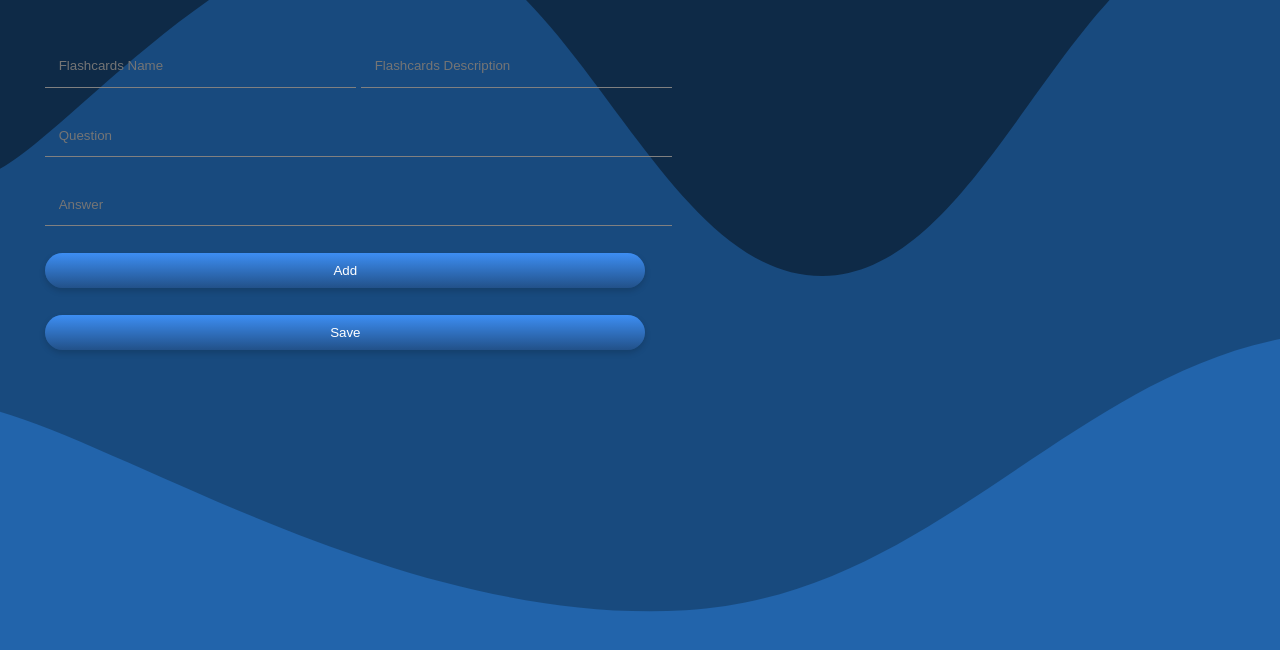
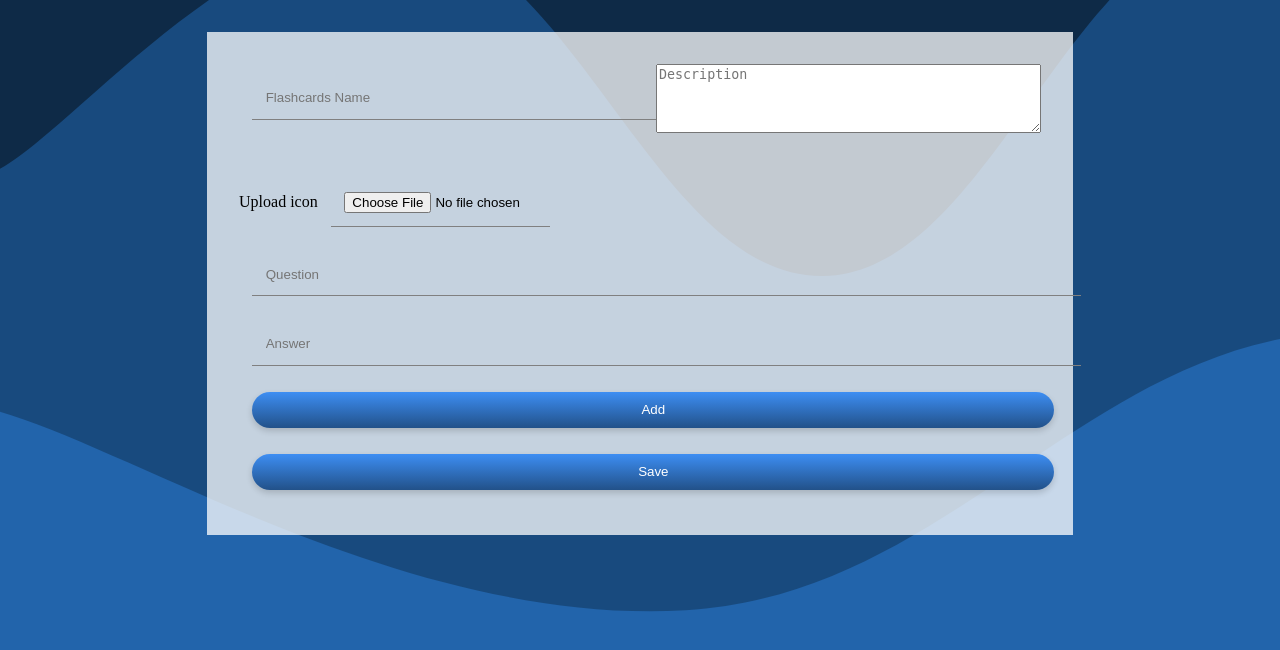
Before and after one commit to korbecki/flashcards, a PHP site: page /frontend/views/add_flashcards.php in a window 1280 px wide. Shown: the part 114-764 px from the top of the page. Run offline with PHP 8.4, Linux system fonts and the light colour scheme.

Commit message:
Add file save

```diff
--- a/frontend/style/add_flashcards.css
+++ b/frontend/style/add_flashcards.css
@@ -2,6 +2,7 @@ html {
     width: 100%;
     height: 100%;
 }
+
 
 body {
     margin: 0;
@@ -11,24 +12,27 @@ body {
     background-size: cover;
 }
 
-header{
+header {
     display: inline-flex;
     justify-content: start;
 }
-header>ul{
+
+header > ul {
     padding: 0;
     margin: 0;
     width: 20%;
 }
-header li{
+
+header li {
     padding: 0;
     margin: 0;
 }
 
-main{
-    width: 100% ;
+main {
+    width: 100%;
 }
-#base-container{
+
+#base-container {
     width: 100%;
 }
 
@@ -63,7 +67,8 @@ input {
     margin: 1em;
     width: 50%;
 }
-.base-container{
+
+.base-container {
     display: flex;
     align-items: center;
     justify-content: flex-start;
@@ -71,35 +76,35 @@ input {
 
 }
 
-
-
 nav > img {
     width: 90%;
     margin: 2em auto;
 }
 
-main{
+main {
     display: flex;
     flex-direction: column;
     height: 100vh;
+
 }
 
-a{
+a {
     text-decoration: none;
     display: inline-block;
     line-height: 2em;
 }
 
-header{
+header {
     display: flex;
     justify-content: space-between;
     padding: 1em 2em;
-    border-bottom: 1px solid gray;/
+    border-bottom: 1px solid gray;
+
 }
 
 .add-project {
-    background: #2E6CD3 0% 0% no-repeat padding-box;
-    box-shadow: 0px 3px 6px #00000029;
+    background: #2E6CD3 0 0 no-repeat padding-box;
+    box-shadow: 0 3px 6px #00000029;
     border-radius: 1.5em;
     color: white;
     letter-spacing: 0.1em;
@@ -107,7 +112,7 @@ header{
     width: 20%;
 }
 
-.add-project>i {
+.add-project > i {
     padding: 1em 1em;
 }
 
@@ -115,7 +120,7 @@ header{
     width: 40%;
 }
 
-.search-bar>form>input {
+.search-bar > form > input {
     background: #FFFFFF 0% 0% no-repeat padding-box;
     box-shadow: 0px 3px 6px #00000029;
     border: 1px solid #707070;
@@ -133,21 +138,29 @@ li i {
 }
 
 section {
-    display: grid;
-    grid-template-columns: repeat(4, 1fr);
-    grid-gap: 2em;
+    /*display: grid;*/
+    /*grid-template-columns: repeat(4, 1fr);*/
+    /*grid-gap: 2em;*/
+    display: flex;
+    flex-direction: inherit;
+    justify-content: center;
+    align-items: center;
     padding: 2em;
-    overflow: auto;
+    margin-top: 2em;
+    margin-left: auto;
+    margin-right: auto;
+    /*overflow: auto;*/
+    background: rgba(255, 255, 255, .75) 0 0 no-repeat padding-box
 }
 
-.flashcards>div>img {
+.flashcards > div > img {
     height: 50%;
     width: 100%;
     object-fit: cover;
     border-radius: 1em 1em 0 0;
 }
 
-.flashcards>div>div {
+.flashcards > div > div {
     height: 50%;
     margin: 1em;
     color: #2699FB;
@@ -156,7 +169,7 @@ section {
     justify-content: space-around;
 }
 
-.flashcards>div {
+.flashcards > div {
     border: 1px solid gray;
     border-radius: 1em 1em 0 0;
     height: 400px;
@@ -180,32 +193,27 @@ section {
     color: white;
 }
 
-header{
+header {
     display: inline-flex;
     justify-content: start;
 }
-header>ul{
+
+header > ul {
     padding: 0;
     margin: 0;
     width: 20%;
 }
-header li{
+
+header li {
     padding: 0;
     margin: 0;
 }
 
-/*test*/
-/*.add-flashcards-section form {*/
-/*    display: table-row;*/
-/*    grid-template-columns: 2fr;*/
+/*.add-flashcards-section {*/
+/*    display: grid;*/
+/*    grid-template-columns: 2fr 2fr;*/
 /*    grid-gap: 1em;*/
 /*}*/
-
-.add-flashcards-section {
-    display: grid;
-    grid-template-columns: 2fr 2fr;
-    grid-gap: 1em;
-}
 
 .add-flashcards-section input[type="text"] {
     background-color: transparent;
@@ -235,5 +243,4 @@ header li{
     display: grid;
     grid-template-columns: repeat(2, 1fr);
     grid-gap: 2em;
-    /*overflow: auto;*/
 }
--- a/frontend/style/style.css
+++ b/frontend/style/style.css
@@ -174,8 +174,8 @@ header{
 }
 
 .add-project {
-    background: #2E6CD3 0% 0% no-repeat padding-box;
-    box-shadow: 0px 3px 6px #00000029;
+    background: #2E6CD3 0 0 no-repeat padding-box;
+    box-shadow: 0 3px 6px #00000029;
     border-radius: 1.5em;
     color: white;
     letter-spacing: 0.1em;
--- a/frontend/views/add_flashcards.php
+++ b/frontend/views/add_flashcards.php
@@ -53,10 +53,17 @@
             </div>
         </header>
         <section class="add-flashcards-section">
-            <form action="addFlashcards" method="POST">
+            <form class="add-flashcards-form" action="addFlashcards" method="POST" enctype="multipart/form-data">
+                <?php if(isset($messages)){
+                    foreach ($messages as $message) {
+                        echo $message;
+                    }
+                }?>
                 <div id="formMainData">
                     <input type="text" placeholder="Flashcards Name" name="name">
-                    <input type="text" placeholder="Flashcards Description" name="description">
+<!--                    <input type="text" placeholder="Flashcards Description" name="description">-->
+                    <textarea name="description" rows = "3" placeholder="Description"></textarea>
+                    <label>Upload icon<input type="file" name="file" placeholder=""></label>
                 </div>
                 <div id="inputContainer">
                     <input type="text" placeholder="Question" name="question1">
```
Also changed, not shown: src/controller/AddFlashcardsController.php (+34 -9 lines), 1 other file.
